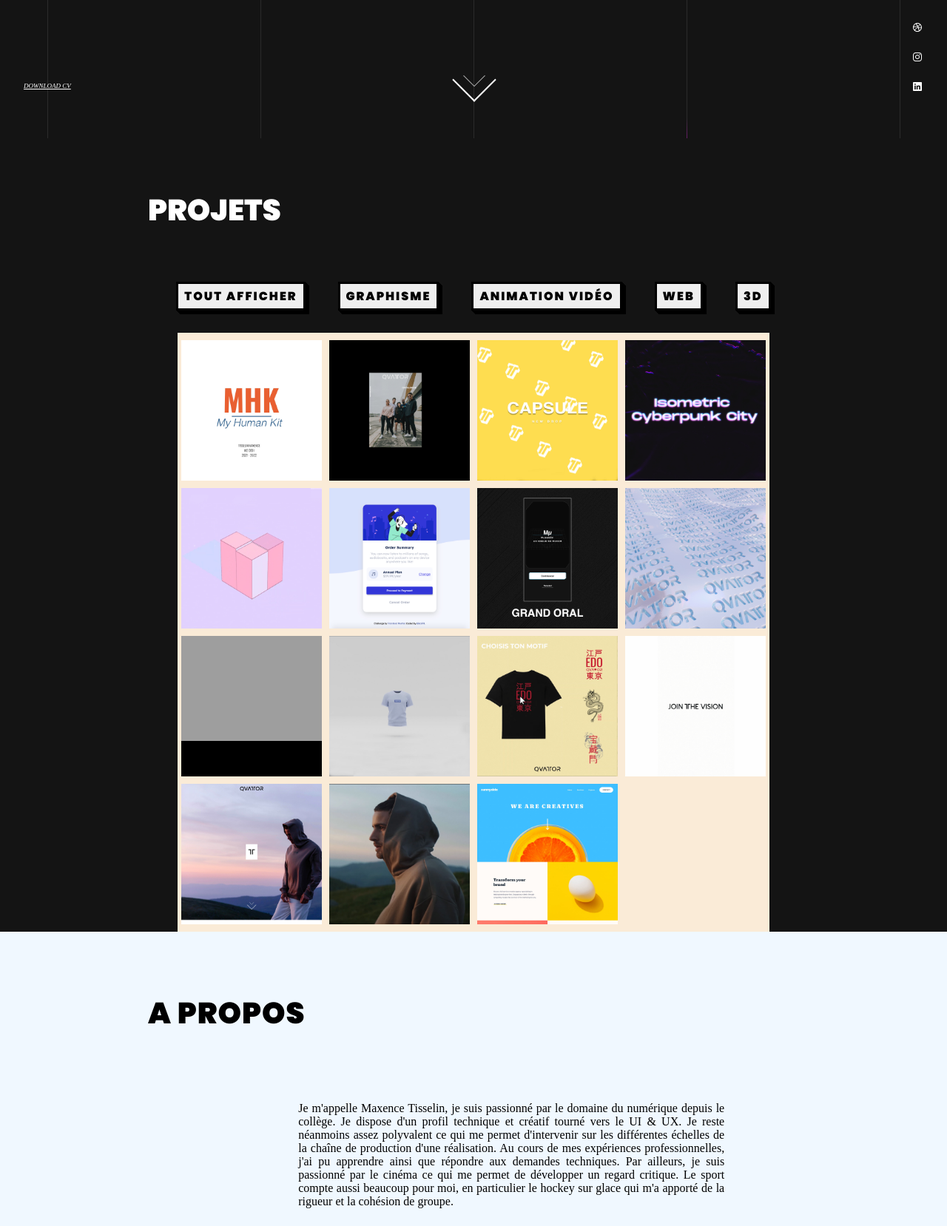
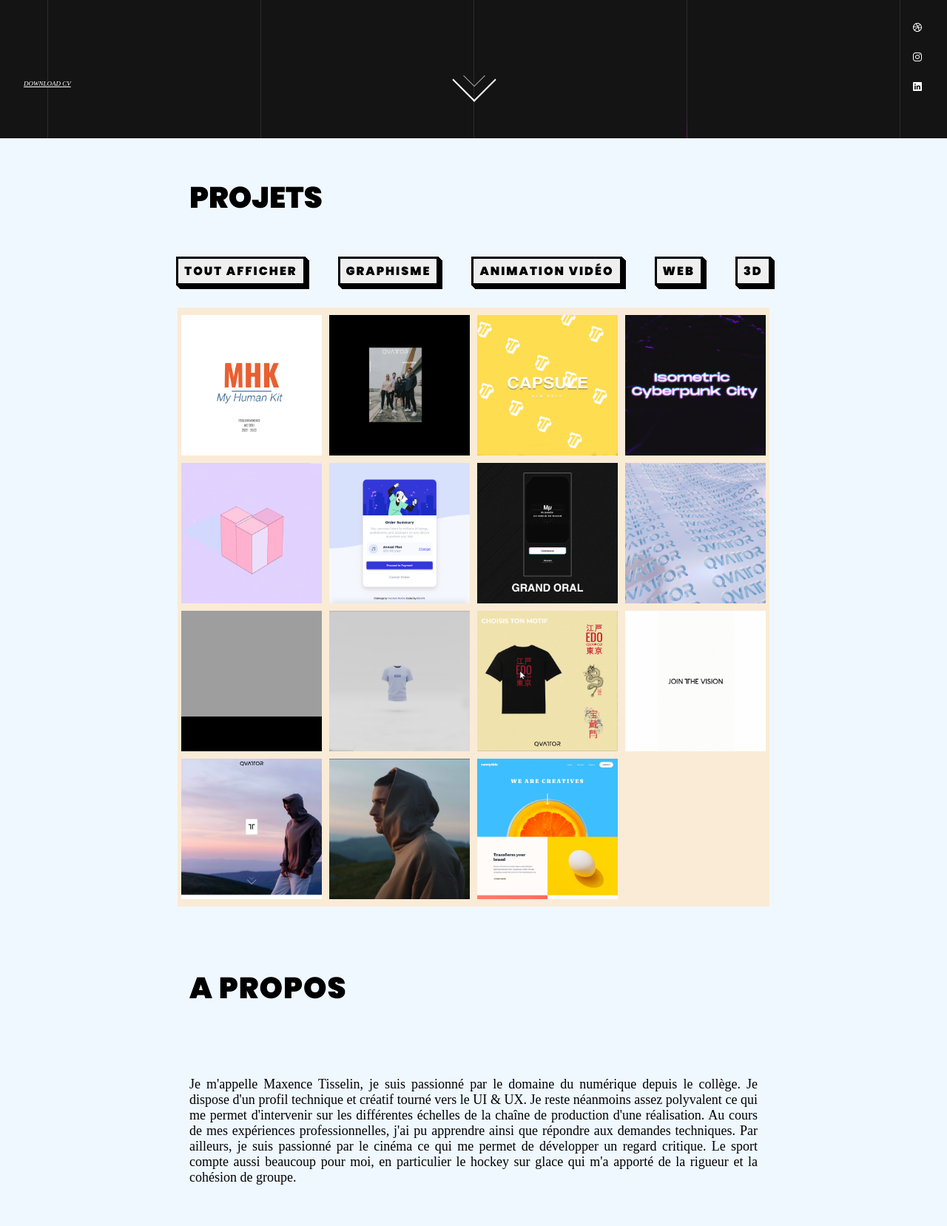
Before and after one commit to BikoiFr/BikoiFr_Portfolio_github.io, a plain HTML site: page index.html in a window 1280 px wide. Shown: the part 613-2271 px from the top of the page at 74% size. Drawn offline with nearby package versions, Linux system fonts and the light colour scheme; grey boxes are pictures that could not be loaded.

Commit message:
Update style.css

```diff
--- a/style.css
+++ b/style.css
@@ -7,6 +7,10 @@ html, body {
   box-sizing: border-box;
 
   scroll-behavior: smooth;
+}
+
+p {
+  font-size: 18px;
 }
 
 /* ANIMATION BACKGROUND */
@@ -309,7 +313,7 @@ a {
 
 @media screen and (max-width: 980px) {
     p.info-txt{
-      font-size: 25px;
+      /*font-size: 25px;*/
       }
     }
 
@@ -402,15 +406,14 @@ a {
 }
 
 .information {
-    width: 90%;
-    padding-top: 40px;
+  padding-top: 40px;
+  width: 60%;
+  margin: auto;
 }
 
 p.info-txt {
     position: relative;
     padding-top: 50px;
-    margin-left: 35%;
-    width: 50%;
     text-align: justify;
 }
 
@@ -419,7 +422,6 @@ h3 {
     font-size: 40px;
     font-weight: 1100;
     letter-spacing: 1px;
-    margin-left: 200px;
 }
 
 h4 {
@@ -451,6 +453,7 @@ td {
 /* Projects */
 
 #projects {
+    background-color: aliceblue;
     margin: 0;
     padding: 0;
     width: 100%;
@@ -458,10 +461,11 @@ td {
 }
 
 h5 {
-    font-family: 'Poppins', sans-serif;
-    margin-left: 200px;
-    font-size: 40px;
-    color: white;
+  padding-top: 50px;
+  font-family: 'Poppins', sans-serif;
+  margin: auto;
+  width: 60%;
+  font-size: 40px;
 }
 
 .allwrps {
@@ -531,16 +535,17 @@ h5 {
 /* DERNIER RENDU */
 
 #lastWork {
-    background-color: aliceblue;
-    margin: 0;
-    padding: 0;
-    width: 100%;
-    height: 100vh;
+  padding: 0;
+  width: 60%;
+  margin: auto;
+  height: 100vh;
 }
 
 h3.title-lastWork {
+  color: white;
     padding-top: 50px;
     padding-bottom: 0px;
+    margin-top: 0px;
 }
 
 iframe {
```
